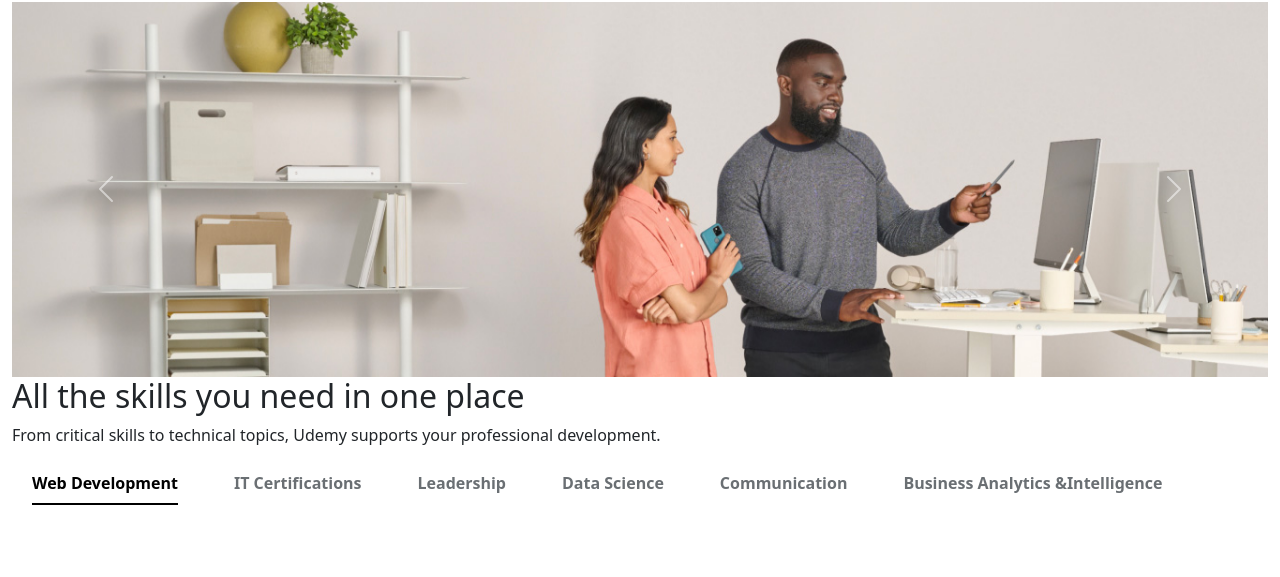
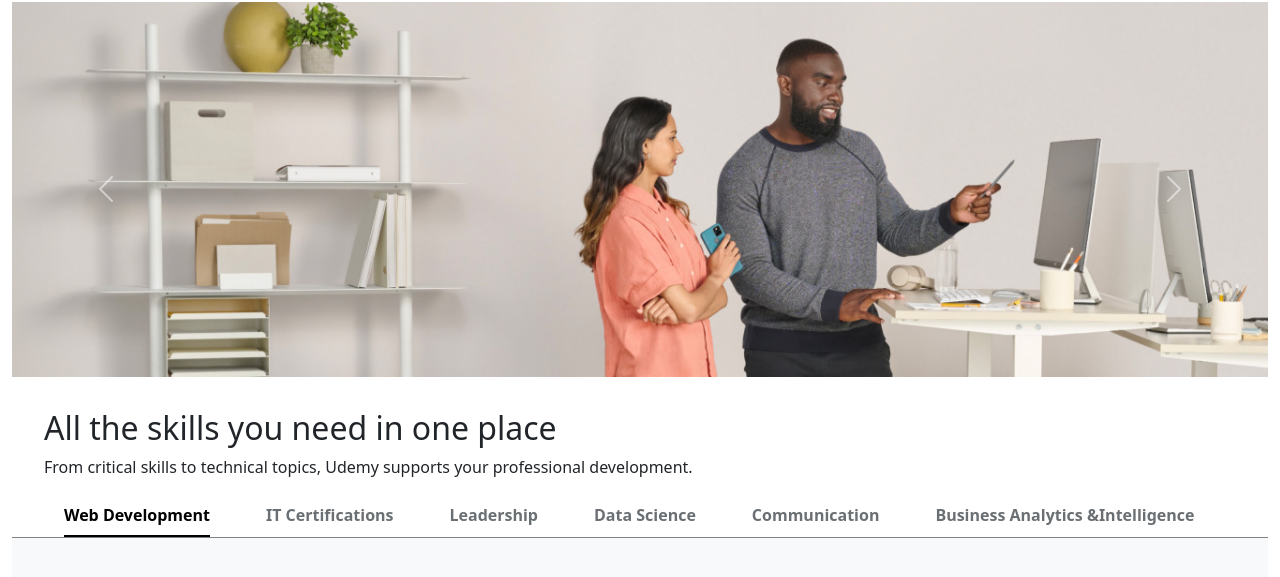
Before and after one commit to MamatovaElnoza/udemy, a plain HTML site: page index.html in a window 1280 px wide. Shown: the part 137-714 px from the top of the page. Drawn offline with nearby package versions, Linux system fonts and the light colour scheme.

Commit message:
Extra Styles

```diff
--- a/assets/css/style.css
+++ b/assets/css/style.css
@@ -15,3 +15,15 @@ a {
     padding-left: 20px;
     padding-right: 20px;
 }
+
+#courses {
+    width: 100%;
+    height: 1000px;
+    background-color: #f7f9fa;
+}
+
+.information {
+    padding: 2rem 0 0 2rem;
+    background-color: white;
+    border-bottom: 1px solid grey;
+}
```
